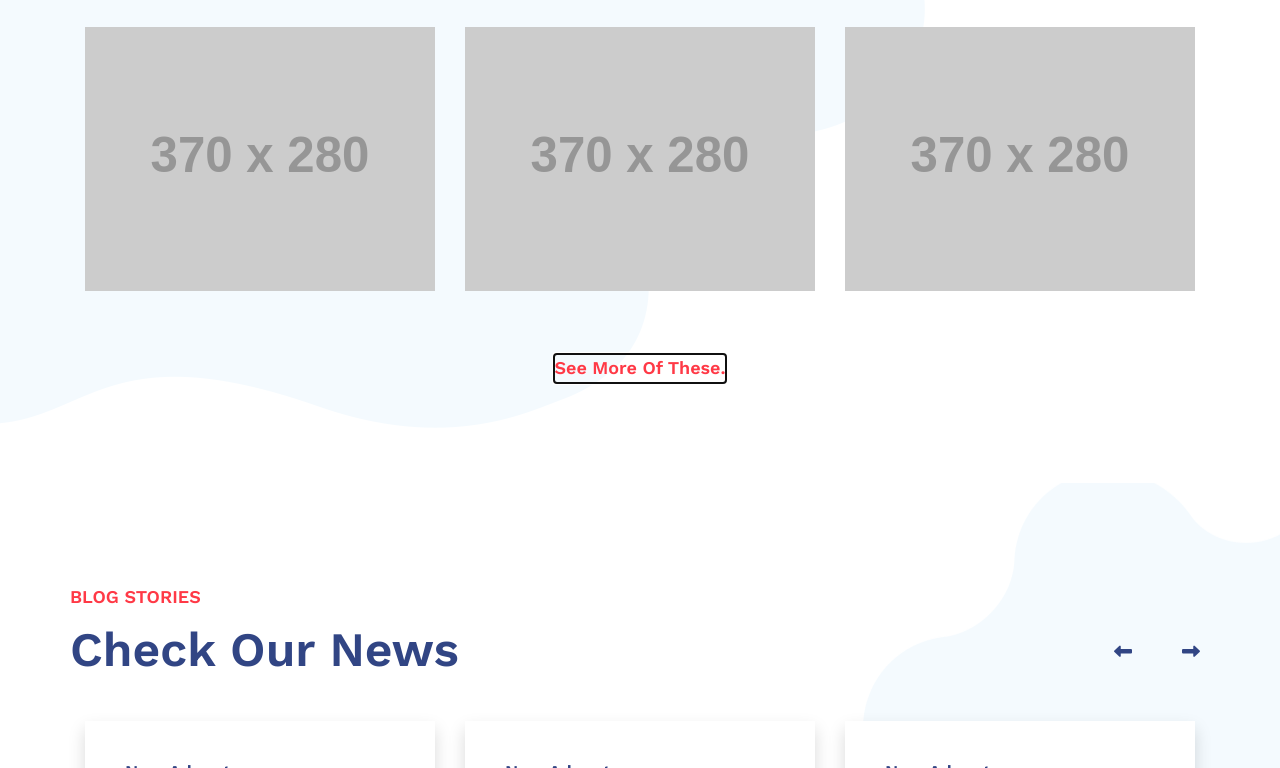
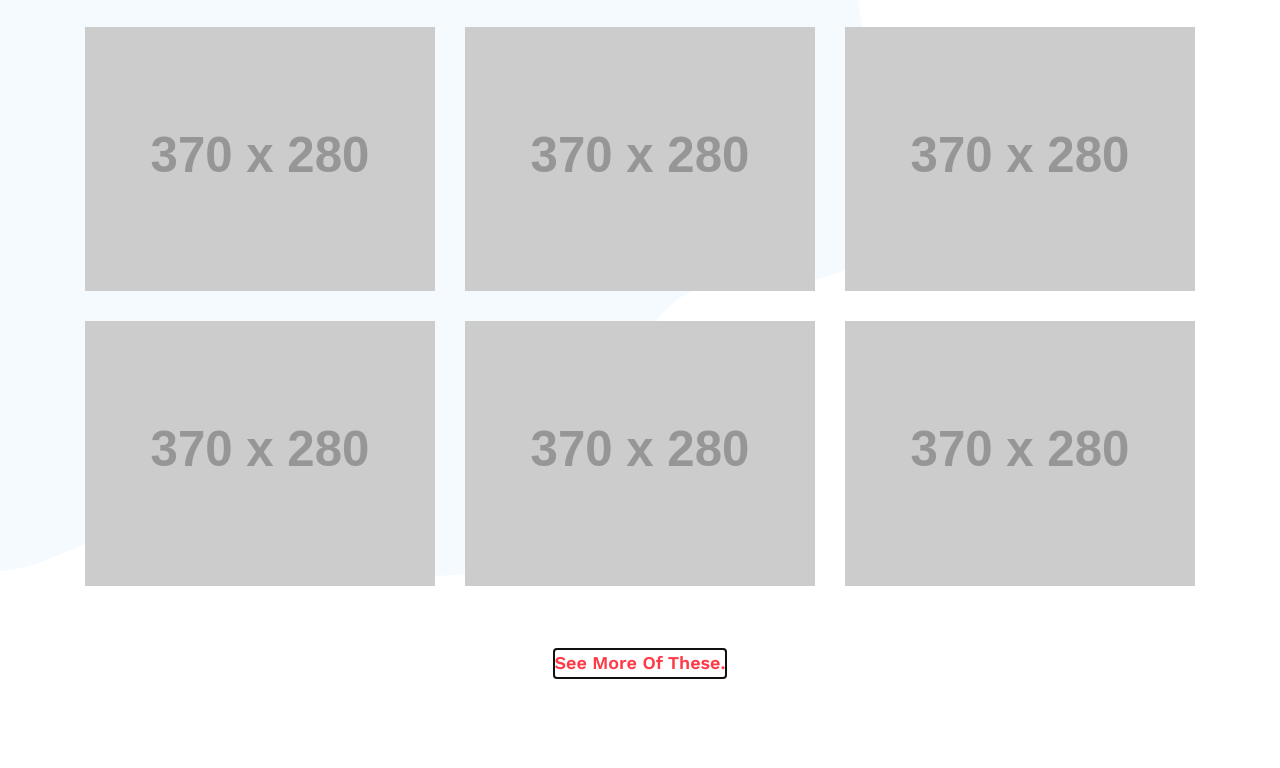
Before and after one commit to IHardi-web/psd-doob, a plain HTML site: page index.html in a window 1280 px wide. Both pictures are taken after a click on the button "See More Of These.". Shown: the part 2366-3134 px from the top of the page. Drawn offline with nearby package versions, Linux system fonts and the light colour scheme; placeholder pictures from the web are drawn by us.

Commit message:
added script for "show more" button in portfolio section

```diff
--- a/css/main.scss
+++ b/css/main.scss
@@ -213,6 +213,10 @@ body {
 		margin: 15px 0;
 	}
 
+	&--hidden {
+		display: none;
+	}
+
 	&__btn {
 		text-transform: capitalize;
 		color: $c-second;
--- a/index.html
+++ b/index.html
@@ -8,6 +8,8 @@
 	<link rel="stylesheet" href="css/reset.css">
 	<link rel="stylesheet" href="css/main.css">
 	<link rel="stylesheet" href="css/responsive.css">
+	<script src="https://ajax.googleapis.com/ajax/libs/jquery/3.4.1/jquery.min.js"></script>
+	<script src="js/main.js"></script>
 	<title>Document</title>
 </head>
 
@@ -117,7 +119,10 @@
 						<img src="https://placehold.it/370x280" alt="" class="portfolio__item col-lg-4 col-md-6 col-12">
 						<img src="https://placehold.it/370x280" alt="" class="portfolio__item col-lg-4 col-md-6 col-12">
 						<img src="https://placehold.it/370x280" alt="" class="portfolio__item col-lg-4 col-md-6 col-12">
-						<button class="portfolio__item portfolio__btn mt-5" id="showMore">See more of these.</button>
+						<img src="https://placehold.it/370x280" alt="" class="portfolio__item col-lg-4 col-md-6 col-12 portfolio--hidden">
+						<img src="https://placehold.it/370x280" alt="" class="portfolio__item col-lg-4 col-md-6 col-12 portfolio--hidden">
+						<img src="https://placehold.it/370x280" alt="" class="portfolio__item col-lg-4 col-md-6 col-12 portfolio--hidden">
+						<button class="portfolio__item portfolio__btn mt-5">See more of these.</button>
 					</div>
 			</div>
 		</section><!-- end Section 3 portfolio -->
@@ -217,8 +222,7 @@
 	</footer><!-- end Footer -->
 
 	<script src="https://kit.fontawesome.com/413a8a726f.js" crossorigin="anonymous"></script>
-	<script src="https://ajax.googleapis.com/ajax/libs/jquery/3.4.1/jquery.min.js"></script>
 	<script src="https://cdnjs.cloudflare.com/ajax/libs/popper.js/1.16.0/umd/popper.min.js"></script>
-  	<script src="https://maxcdn.bootstrapcdn.com/bootstrap/4.4.1/js/bootstrap.min.js"></script>
+	<script src="https://maxcdn.bootstrapcdn.com/bootstrap/4.4.1/js/bootstrap.min.js"></script>
 </body>
 </html>
--- /dev/null
+++ b/js/main.js
@@ -0,0 +1,5 @@
+$(".portfolio__btn").ready(function(){
+    $(".portfolio__btn").click(function(){
+    $(".portfolio--hidden").toggle("slow");
+    });
+});
```
Also changed, not shown: css/main.css.
